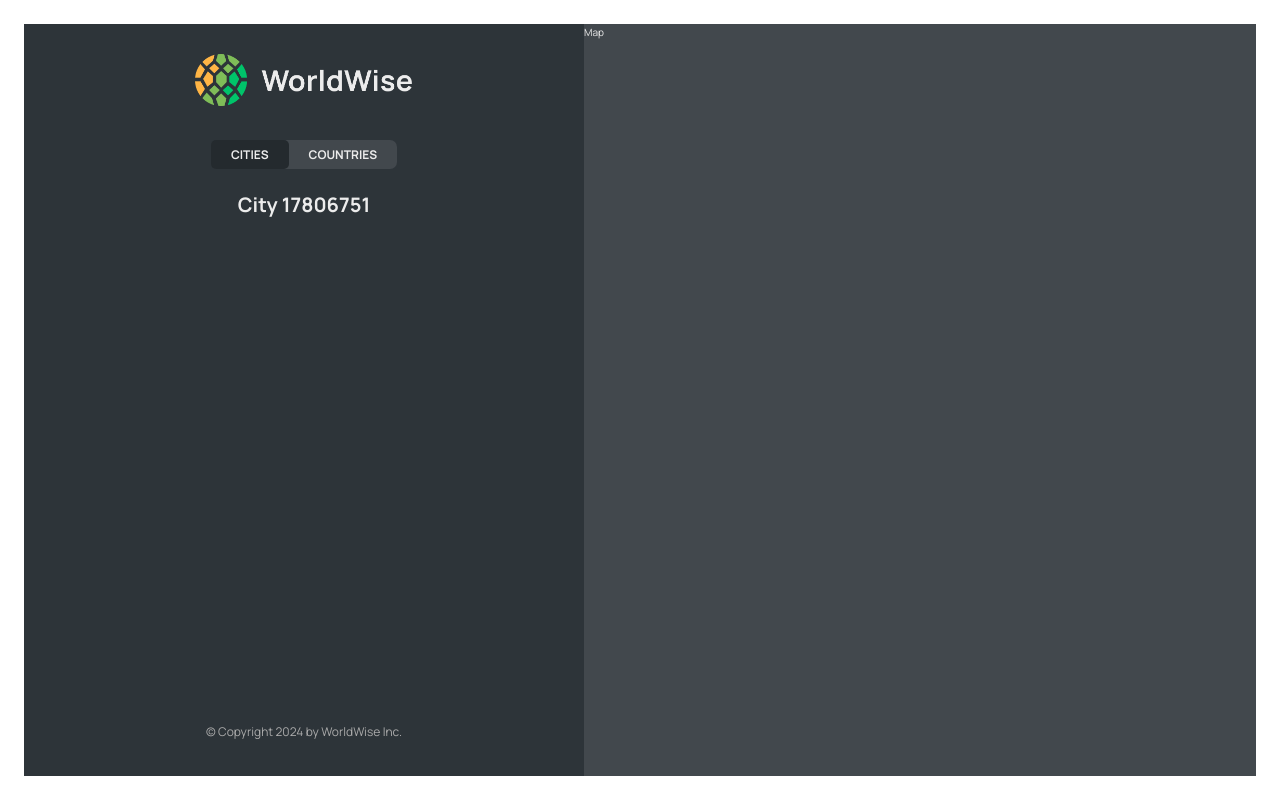
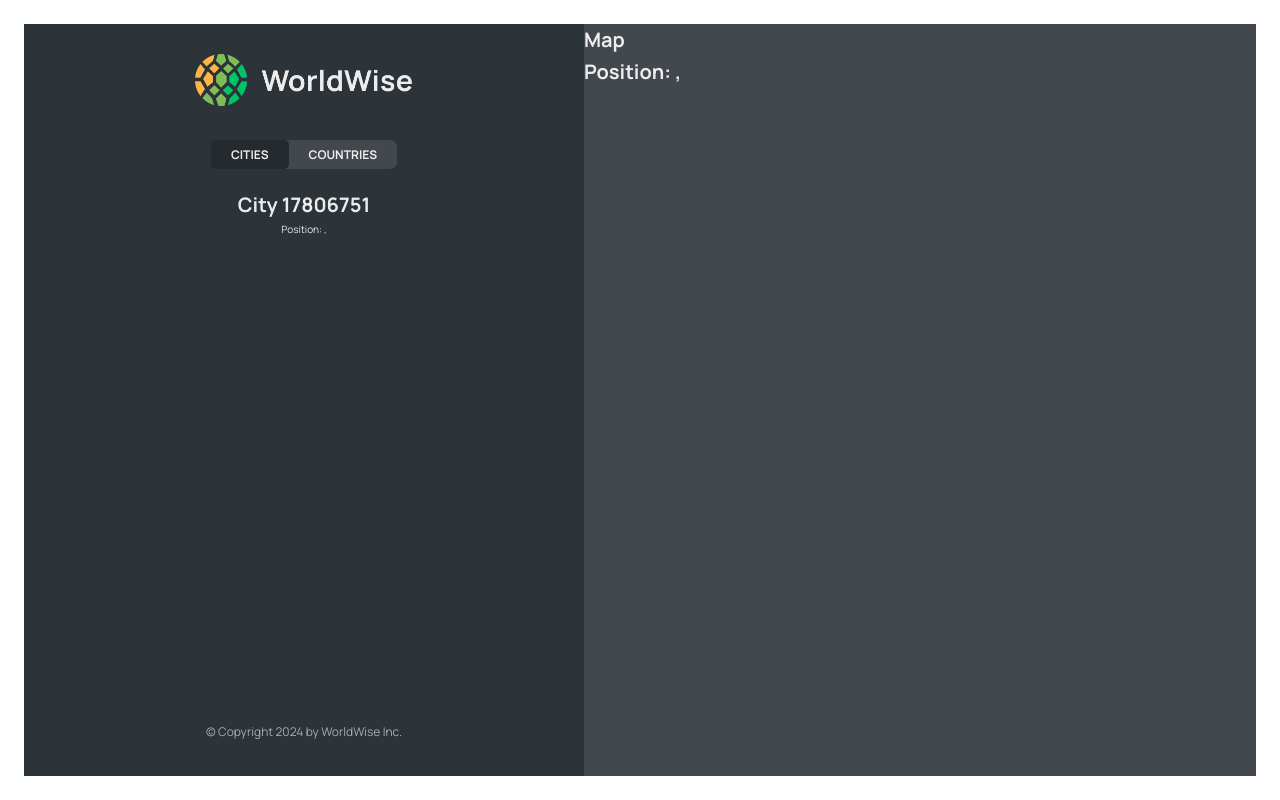
Before and after one commit to RyanFin/worldwise, a React (Vite) app: page /app/cities/17806751 in a window 1280 px wide. Built offline with nearby package versions, Linux system fonts and the light colour scheme; data requests are answered from the project's data file.

Commit message:
retrieve url query string params with useSearchParams()

```diff
--- a/src/components/City/City.jsx
+++ b/src/components/City/City.jsx
@@ -1,6 +1,6 @@
 // import styles from "./City.module.css";
 
-import { useParams } from "react-router-dom";
+import { useParams, useSearchParams } from "react-router-dom";
 
 // const formatDate = (date) =>
 //   new Intl.DateTimeFormat("en", {
@@ -15,18 +15,29 @@
   // console.log(x.id);
   const { id } = useParams();
   console.log(id);
+
+  // eslint-disable-next-line no-unused-vars
+  const [searchParams, setSearchParams] = useSearchParams();
+
+  const lat = searchParams.get("lat");
+  const lng = searchParams.get("lng");
   //   // TEMP DATA
-  //   const currentCity = {
-  //     cityName: "Lisbon",
-  //     emoji: "🇵🇹",
-  //     date: "2027-10-31T15:59:59.138Z",
-  //     notes: "My favorite city so far!",
-  //   };
+  // const currentCity = {
+  //   cityName: "Lisbon",
+  //   emoji: "🇵🇹",
+  //   date: "2027-10-31T15:59:59.138Z",
+  //   notes: "My favorite city so far!",
+  // };
 
   // const { cityName, emoji, date, notes } = currentCity;
 
   return (
-    <h1>City {id}</h1>
+    <>
+      <h1>City {id}</h1>
+      <p>
+        Position: {lat}, {lng}
+      </p>
+    </>
     // <div className={styles.city}>
     //   <div className={styles.row}>
     //     <h6>City name</h6>
--- a/src/components/CityItem/CityItem.jsx
+++ b/src/components/CityItem/CityItem.jsx
@@ -17,10 +17,14 @@
   };
 
   // destructure most important items out of the 'city' object
-  const { cityName, emoji, date, id } = city;
+  const { cityName, emoji, date, id, position } = city;
   return (
     <li>
-      <Link className={styles.cityItem} to={`${id}`}>
+      {/* create a query string */}
+      <Link
+        className={styles.cityItem}
+        to={`${id}?lat=${position.lat}&lng=${position.lng}`}
+      >
         <span className={styles.emoji}>{emoji}</span>
         <h3 className={styles.name}>{cityName}</h3>
         <time className={styles.date}>({formatDate(date)})</time>
--- a/src/components/Map/Map.jsx
+++ b/src/components/Map/Map.jsx
@@ -1,4 +1,17 @@
+import { useSearchParams } from "react-router-dom";
 import styles from "./Map.module.css";
 export default function Map() {
-  return <div className={styles.mapContainer}>Map</div>;
+  // eslint-disable-next-line no-unused-vars
+  const [searchParams, setSearchParams] = useSearchParams();
+
+  const lat = searchParams.get("lat");
+  const lng = searchParams.get("lng");
+  return (
+    <div className={styles.mapContainer}>
+      <h1>Map</h1>
+      <h1>
+        Position: {lat}, {lng}
+      </h1>
+    </div>
+  );
 }
```
